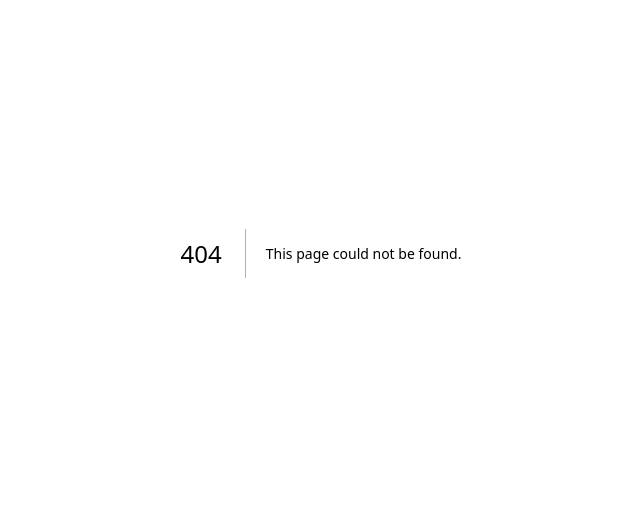
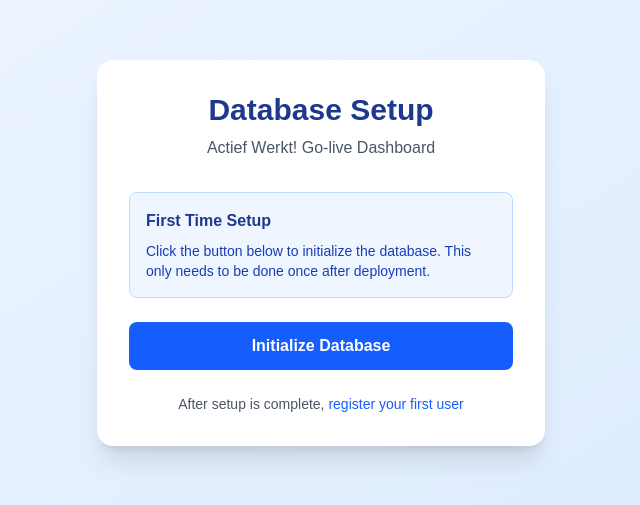
Before and after one commit to pligthart-coder/actief-werkt-dashboard, a Next.js app: page /setup in a window 1280 px wide. Before the commit this address had no page. Shown: the part 147-652 px from the top of the page, without its empty margins (319-959 px from the left). Built offline with nearby package versions, Linux system fonts and the light colour scheme.

Commit message:
Add simple setup page for database initialization

```diff
--- /dev/null
+++ b/app/api/setup/route.ts
@@ -0,0 +1,56 @@
+import { NextResponse } from "next/server";
+import { prisma } from "@/lib/prisma";
+
+export async function POST() {
+  try {
+    // Try to create tables by running a simple query
+    // This will work if migrations have been applied
+    await prisma.$executeRaw`
+      CREATE TABLE IF NOT EXISTS "User" (
+        "id" TEXT NOT NULL PRIMARY KEY,
+        "email" TEXT NOT NULL UNIQUE,
+        "password" TEXT NOT NULL,
+        "name" TEXT,
+        "createdAt" TIMESTAMP(3) NOT NULL DEFAULT CURRENT_TIMESTAMP,
+        "updatedAt" TIMESTAMP(3) NOT NULL
+      );
+    `;
+
+    await prisma.$executeRaw`
+      CREATE TABLE IF NOT EXISTS "ChecklistItem" (
+        "id" TEXT NOT NULL PRIMARY KEY,
+        "itemId" TEXT NOT NULL UNIQUE,
+        "completed" BOOLEAN NOT NULL DEFAULT false,
+        "updatedAt" TIMESTAMP(3) NOT NULL,
+        "updatedBy" TEXT
+      );
+    `;
+
+    await prisma.$executeRaw`
+      CREATE INDEX IF NOT EXISTS "ChecklistItem_itemId_idx" ON "ChecklistItem"("itemId");
+    `;
+
+    return NextResponse.json({
+      success: true,
+      message: "Database tables created successfully!",
+    });
+  } catch (error: any) {
+    console.error("Setup error:", error);
+
+    // If tables already exist, that's okay
+    if (error.message?.includes("already exists")) {
+      return NextResponse.json({
+        success: true,
+        message: "Database already set up!",
+      });
+    }
+
+    return NextResponse.json(
+      {
+        success: false,
+        error: error.message || "Failed to set up database",
+      },
+      { status: 500 }
+    );
+  }
+}
--- /dev/null
+++ b/app/setup/page.tsx
@@ -0,0 +1,89 @@
+"use client";
+
+import { useState } from "react";
+
+export default function SetupPage() {
+  const [status, setStatus] = useState<string>("");
+  const [loading, setLoading] = useState(false);
+  const [error, setError] = useState<string>("");
+
+  const runMigrations = async () => {
+    setLoading(true);
+    setError("");
+    setStatus("Running database migrations...");
+
+    try {
+      const response = await fetch("/api/setup", {
+        method: "POST",
+      });
+
+      const data = await response.json();
+
+      if (data.success) {
+        setStatus("✅ Database setup complete! You can now register and use the app.");
+      } else {
+        setError(data.error || "Migration failed");
+      }
+    } catch (err: any) {
+      setError(err.message || "Failed to run migrations");
+    } finally {
+      setLoading(false);
+    }
+  };
+
+  return (
+    <div className="min-h-screen bg-gradient-to-br from-blue-50 to-blue-100 flex items-center justify-center p-4">
+      <div className="bg-white rounded-2xl shadow-xl p-8 w-full max-w-md">
+        <div className="text-center mb-8">
+          <h1 className="text-3xl font-bold text-blue-900 mb-2">
+            Database Setup
+          </h1>
+          <p className="text-gray-600">
+            Actief Werkt! Go-live Dashboard
+          </p>
+        </div>
+
+        <div className="space-y-6">
+          <div className="bg-blue-50 border border-blue-200 rounded-lg p-4">
+            <h2 className="font-semibold text-blue-900 mb-2">
+              First Time Setup
+            </h2>
+            <p className="text-sm text-blue-800">
+              Click the button below to initialize the database. This only needs
+              to be done once after deployment.
+            </p>
+          </div>
+
+          {status && (
+            <div className="bg-green-50 border border-green-200 text-green-700 px-4 py-3 rounded-lg text-sm">
+              {status}
+            </div>
+          )}
+
+          {error && (
+            <div className="bg-red-50 border border-red-200 text-red-700 px-4 py-3 rounded-lg text-sm">
+              <strong>Error:</strong> {error}
+            </div>
+          )}
+
+          <button
+            onClick={runMigrations}
+            disabled={loading}
+            className="w-full bg-blue-600 hover:bg-blue-700 text-white font-semibold py-3 px-4 rounded-lg transition disabled:opacity-50 disabled:cursor-not-allowed"
+          >
+            {loading ? "Setting up database..." : "Initialize Database"}
+          </button>
+
+          <div className="text-center text-sm text-gray-600">
+            <p>
+              After setup is complete,{" "}
+              <a href="/register" className="text-blue-600 hover:underline">
+                register your first user
+              </a>
+            </p>
+          </div>
+        </div>
+      </div>
+    </div>
+  );
+}
```
